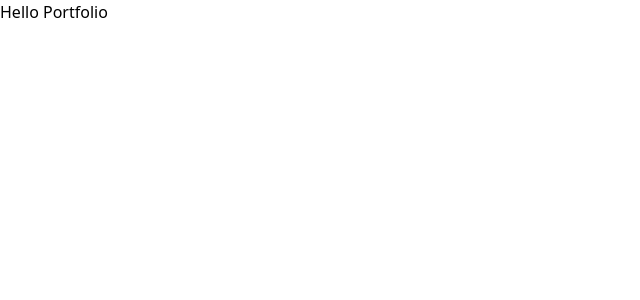
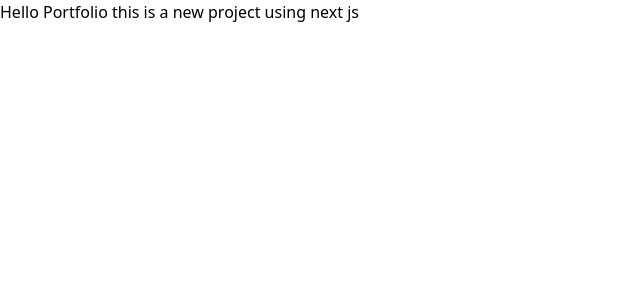
Before and after one commit to RazanRezq/nextjs-portfolio, a Next.js app: page / in a window 1280 px wide. Shown: the top 300 px of the page, without its empty margins (0-640 px from the left). Built offline with nearby package versions, Linux system fonts and the light colour scheme.

Commit message:
update homepage title to reflect new project details

```diff
--- a/app/page.tsx
+++ b/app/page.tsx
@@ -1,10 +1,10 @@
-import Image from "next/image";
-
 export default function Home() {
   return (
     <main>
       <div>
-        <h1 className="relative">Hello Portfolio</h1>
+        <h1 className="relative">
+          Hello Portfolio this is a new project using next js
+        </h1>
       </div>
     </main>
   );
```
